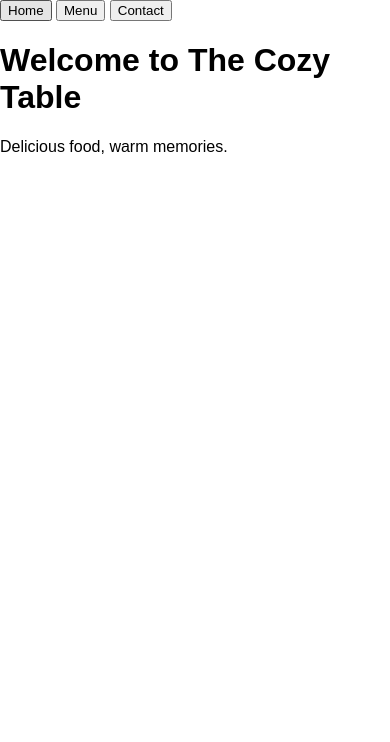
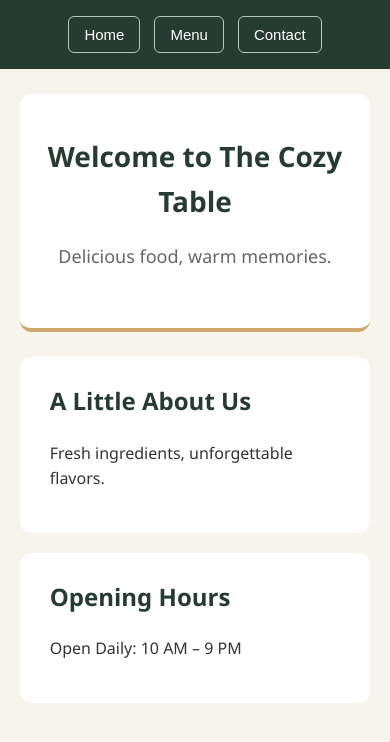
Before and after one commit to NikhilOli/ResturantPage, a website built with webpack: page src/template.html in a window 390 px wide. Built offline with nearby package versions, Linux system fonts and the light colour scheme.

Commit message:
feat: build restaurant content and style pages

```diff
--- a/src/contact.js
+++ b/src/contact.js
@@ -4,7 +4,7 @@ export function loadContactPage() {
 const container = document.querySelector("#content");
 
 const contactTitle = document.createElement("h1");
-contactTitle.textContent = "Contach Us";
+contactTitle.textContent = "Contact Us";
 container.appendChild(contactTitle);
 
 const p1 = document.createElement("p");
--- a/src/home.js
+++ b/src/home.js
@@ -3,9 +3,33 @@ const container = document.querySelector("#content");
 
 const homeTitle = document.createElement("h1");
 homeTitle.textContent = "Welcome to The Cozy Table";
-container.appendChild(homeTitle);
 
 const intro = document.createElement("p");
 intro.textContent = "Delicious food, warm memories.";
-container.appendChild(intro);
+
+const hero = document.createElement("div");
+hero.classList.add("hero");
+hero.appendChild(homeTitle);
+hero.appendChild(intro);
+container.appendChild(hero);
+
+const about = document.createElement("div");
+about.classList.add("about");
+const aboutTitle = document.createElement("h2");
+aboutTitle.textContent = "A Little About Us";
+about.appendChild(aboutTitle);
+const desc = document.createElement("p");
+desc.textContent = "Fresh ingredients, unforgettable flavors.";
+about.appendChild(desc);
+container.appendChild(about);
+
+const hours = document.createElement("div");
+hours.classList.add("hours");
+const hoursTitle = document.createElement("h2");
+hoursTitle.textContent = "Opening Hours";
+hours.appendChild(hoursTitle);
+const hoursTime = document.createElement("p");
+hoursTime.textContent = "Open Daily: 10 AM – 9 PM";
+hours.appendChild(hoursTime);
+container.appendChild(hours);
 }
--- a/src/menu.js
+++ b/src/menu.js
@@ -1,4 +1,32 @@
 
+
+const menuItems = [
+    {
+        name: "Chicken Momo",
+        description: "Steamed dumplings served with spicy achar.",
+        price: 220,
+    },
+    {
+        name: "Veg Chowmein",
+        description: "Stir-fried noodles with fresh vegetables.",
+        price: 180,
+    },
+    {
+        name: "Chicken Burger",
+        description: "Grilled chicken with lettuce, tomato, and cheese.",
+        price: 350,
+    },
+    {
+        name: "Margherita Pizza",
+        description: "Classic pizza with mozzarella and fresh basil.",
+        price: 550,
+    },
+    {
+        name: "Iced Latte",
+        description: "Chilled espresso with creamy milk.",
+        price: 200,
+    },
+];
 
 export function loadMenuPage() {
 const container = document.querySelector("#content");
@@ -10,4 +38,18 @@ container.appendChild(menuTitle);
 const menuDetails = document.createElement("p");
 menuDetails.textContent = "Discover our delicious dishes.";
 container.appendChild(menuDetails);
+
+menuItems.forEach((menu) => {
+    const item = document.createElement("div");
+    item.classList.add("menu-item")
+    const itemName = document.createElement("h2");
+    itemName.textContent = menu.name
+    const itemPrice = document.createElement("p");
+    itemPrice.textContent = `Rs. ${menu.price}`;
+    const itemDesc = document.createElement("p");
+    itemDesc.textContent = menu.description
+    item.append(itemName, itemDesc, itemPrice)
+    container.appendChild(item);
+})
+
 }
--- a/src/styles.css
+++ b/src/styles.css
@@ -1,8 +1,141 @@
+
 * {
   box-sizing: border-box;
 }
 
 body {
   margin: 0;
-  font-family: Arial, sans-serif;
+  font-family: "Segoe UI", Arial, sans-serif;
+  background-color: #f7f4ed;
+  color: #333;
+  line-height: 1.6;
 }
+
+/* Navigation */
+
+header {
+  background-color: #273c31;
+  padding: 16px 20px;
+}
+
+nav {
+  display: flex;
+  justify-content: center;
+  flex-wrap: wrap;
+  gap: 14px;
+}
+
+nav button {
+  background: transparent;
+  border: 1px solid #b8c5ba;
+  border-radius: 6px;
+  color: white;
+  padding: 10px 24px;
+  font-size: 15px;
+  cursor: pointer;
+  transition: background-color 0.2s ease;
+}
+
+nav button:hover,
+nav button:focus-visible {
+  background-color: #45624f;
+}
+
+/* Main content */
+
+#content {
+  width: 90%;
+  max-width: 900px;
+  margin: 45px auto;
+  padding: 0 10px;
+}
+
+/* Homepage */
+
+.hero {
+  text-align: center;
+  background-color: #fff;
+  padding: 65px 30px;
+  border-radius: 12px;
+  margin-bottom: 25px;
+  border-bottom: 4px solid #cfa86e;
+}
+
+.hero h1 {
+  font-size: clamp(28px, 5vw, 40px);
+  color: #273c31;
+  margin: 0 0 15px;
+}
+
+.hero p {
+  font-size: 18px;
+  color: #666;
+}
+
+.about,
+.hours {
+  background-color: #fff;
+  padding: 25px 30px;
+  border-radius: 12px;
+  margin-bottom: 20px;
+}
+
+.about h2,
+.hours h2 {
+  color: #273c31;
+  margin-top: 0;
+}
+
+/* Menu page */
+
+#content > h1 {
+  text-align: center;
+  color: #273c31;
+}
+
+#content > p {
+  text-align: center;
+  color: #666;
+  margin-bottom: 30px;
+}
+
+.menu-item {
+  background-color: #fff;
+  border-radius: 10px;
+  padding: 20px 25px;
+  margin-bottom: 16px;
+  border-left: 4px solid #cfa86e;
+  box-shadow: 0 3px 12px rgba(0, 0, 0, 0.04);
+}
+
+.menu-item h2 {
+  color: #273c31;
+  margin: 0 0 8px;
+  font-size: 21px;
+}
+
+.menu-item p {
+  margin: 5px 0;
+}
+
+.menu-item p:last-child {
+  color: #96703c;
+  font-weight: 700;
+}
+
+/* Small screens */
+
+@media (max-width: 600px) {
+  #content {
+    width: 95%;
+    margin: 25px auto;
+  }
+
+  .hero {
+    padding: 40px 20px;
+  }
+
+  nav button {
+    padding: 9px 15px;
+  }
+}
```
Also changed, not shown: src/template.html (+0 -1 lines).
